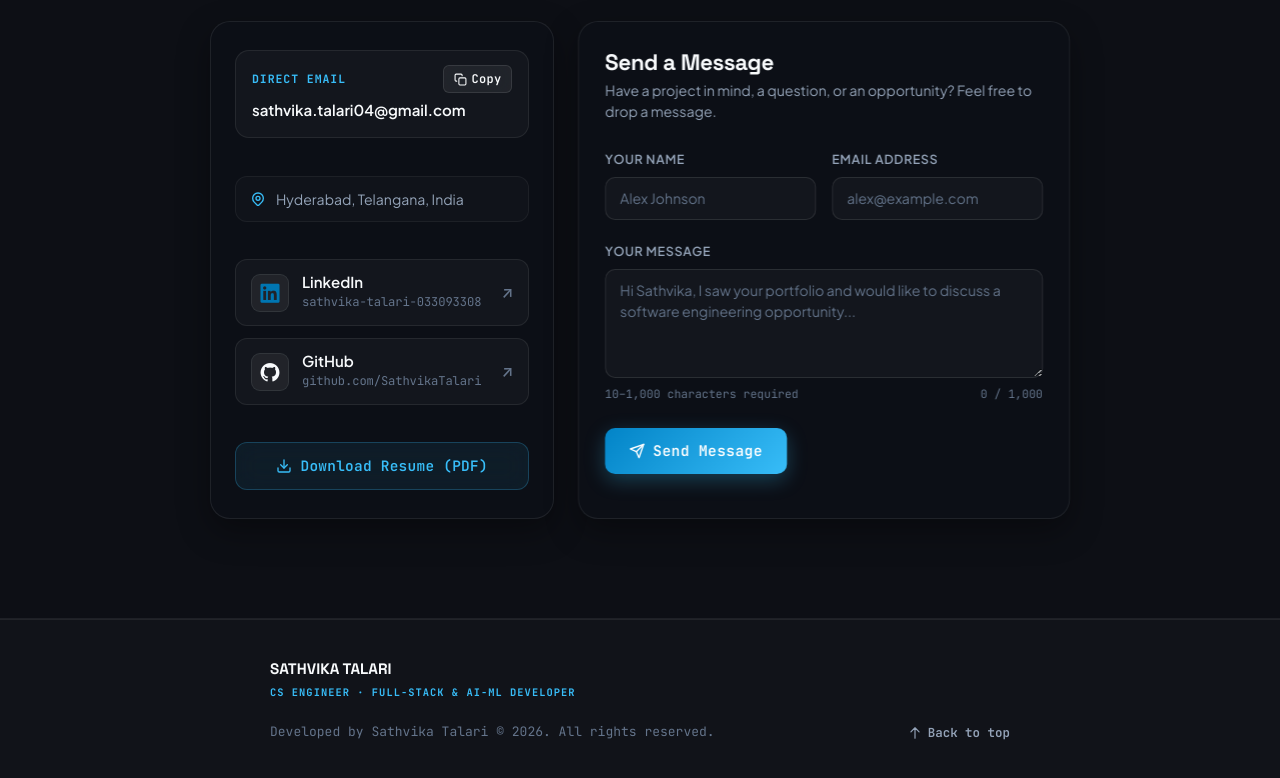
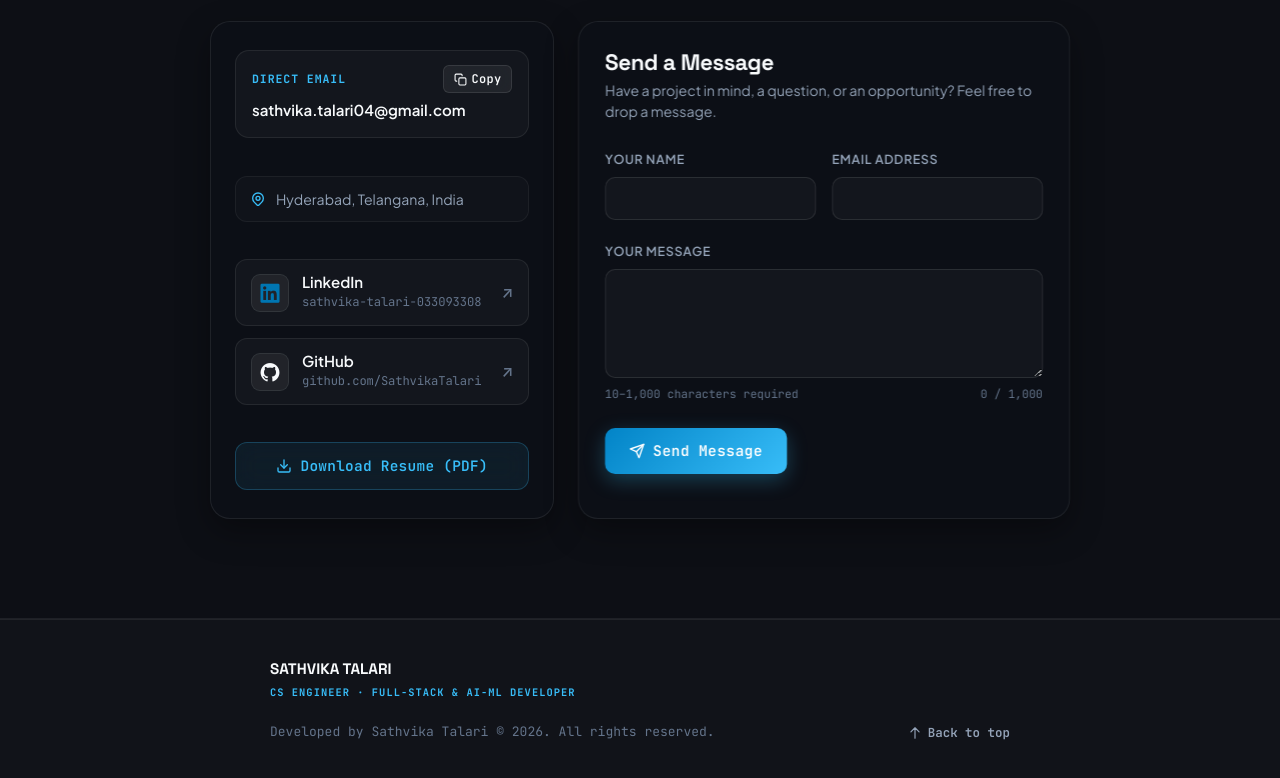
Before and after one commit to SathvikaTalari/SathvikaTalari_PortfolioWeb, a plain HTML site: page index.html in a window 1280 px wide. Shown: the part 9641-10419 px from the top of the page. Drawn offline with nearby package versions, Linux system fonts and the light colour scheme.

Commit message:
chore: remove placeholder labels from contact form fields

```diff
--- a/index.html
+++ b/index.html
@@ -1493,20 +1493,19 @@
                   <div class="col-sm-6">
                     <label class="form-label" for="contact-name">Your Name</label>
                     <input class="form-control" type="text" name="name" id="contact-name" autocomplete="name"
-                      maxlength="80" required aria-describedby="name-error" placeholder="Alex Johnson">
+                      maxlength="80" required aria-describedby="name-error">
                     <div class="invalid-feedback" id="name-error"></div>
                   </div>
                   <div class="col-sm-6">
                     <label class="form-label" for="contact-email">Email Address</label>
                     <input class="form-control" type="email" name="email" id="contact-email" autocomplete="email"
-                      maxlength="254" required aria-describedby="email-error" placeholder="alex@example.com">
+                      maxlength="254" required aria-describedby="email-error">
                     <div class="invalid-feedback" id="email-error"></div>
                   </div>
                   <div class="col-12">
                     <label class="form-label" for="contact-message">Your Message</label>
                     <textarea class="form-control" id="contact-message" name="message" rows="4" minlength="10"
-                      maxlength="1000" required aria-describedby="msg-help msg-error"
-                      placeholder="Hi Sathvika, I saw your portfolio and would like to discuss a software engineering opportunity..."></textarea>
+                      maxlength="1000" required aria-describedby="msg-help msg-error"></textarea>
                     <div id="msg-help" class="form-help-text">
                       <span>10–1,000 characters required</span>
                       <span id="character-count">0 / 1,000</span>
```
Also changed, not shown: 1 other file.
